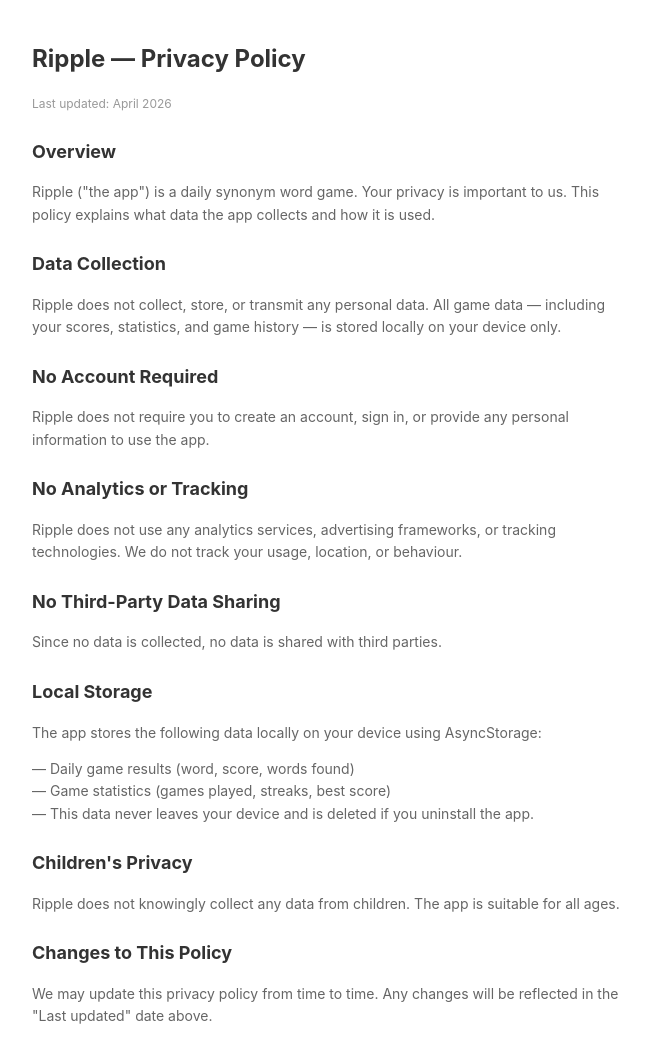
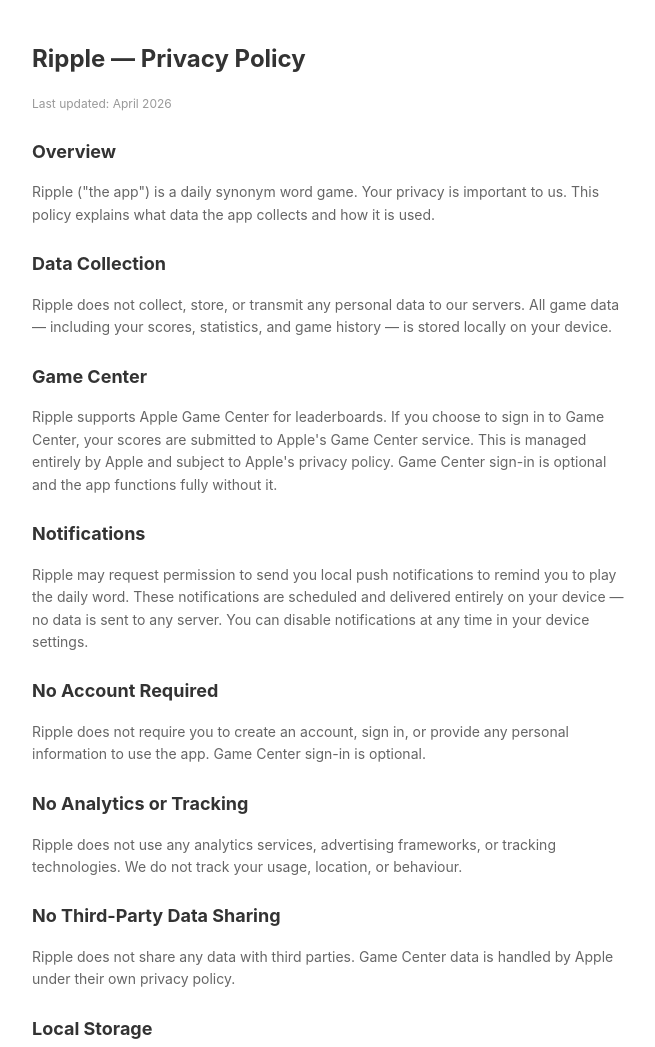
Before and after one commit to Mollymole93/ripple-privacy, a plain HTML site: page index.html in a window 1280 px wide. Shown: the top 1047 px of the page, without its empty margins (308-963 px from the left). Drawn offline with Linux system fonts and the light colour scheme.

Commit message:
Update index.html

```diff
--- a/index.html
+++ b/index.html
@@ -20,16 +20,22 @@
 <p>Ripple ("the app") is a daily synonym word game. Your privacy is important to us. This policy explains what data the app collects and how it is used.</p>
 
 <h2>Data Collection</h2>
-<p>Ripple does not collect, store, or transmit any personal data. All game data — including your scores, statistics, and game history — is stored locally on your device only.</p>
+<p>Ripple does not collect, store, or transmit any personal data to our servers. All game data — including your scores, statistics, and game history — is stored locally on your device.</p>
+
+<h2>Game Center</h2>
+<p>Ripple supports Apple Game Center for leaderboards. If you choose to sign in to Game Center, your scores are submitted to Apple's Game Center service. This is managed entirely by Apple and subject to Apple's privacy policy. Game Center sign-in is optional and the app functions fully without it.</p>
+
+<h2>Notifications</h2>
+<p>Ripple may request permission to send you local push notifications to remind you to play the daily word. These notifications are scheduled and delivered entirely on your device — no data is sent to any server. You can disable notifications at any time in your device settings.</p>
 
 <h2>No Account Required</h2>
-<p>Ripple does not require you to create an account, sign in, or provide any personal information to use the app.</p>
+<p>Ripple does not require you to create an account, sign in, or provide any personal information to use the app. Game Center sign-in is optional.</p>
 
 <h2>No Analytics or Tracking</h2>
 <p>Ripple does not use any analytics services, advertising frameworks, or tracking technologies. We do not track your usage, location, or behaviour.</p>
 
 <h2>No Third-Party Data Sharing</h2>
-<p>Since no data is collected, no data is shared with third parties.</p>
+<p>Ripple does not share any data with third parties. Game Center data is handled by Apple under their own privacy policy.</p>
 
 <h2>Local Storage</h2>
 <p>The app stores the following data locally on your device using AsyncStorage:</p>
```
